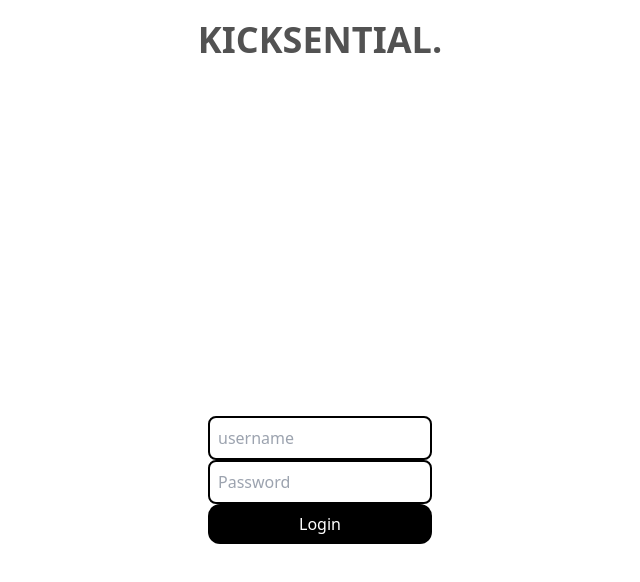
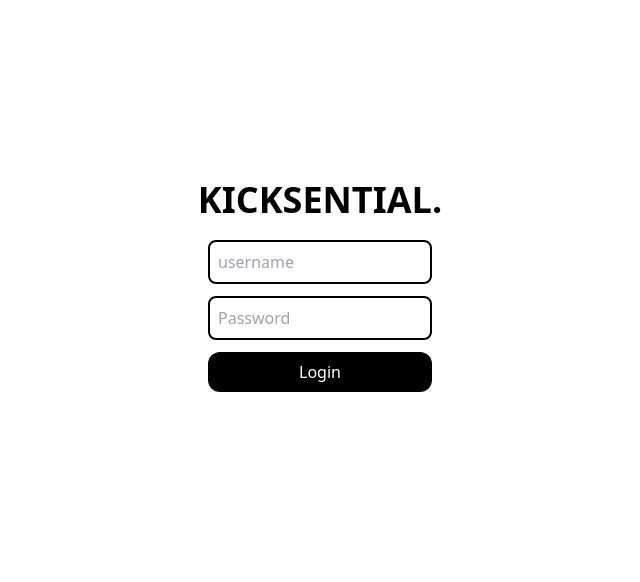
Before and after one commit to MakaChikava/E-Commerce, a React (Create React App) app in the folder kicksential/: page /login in a window 1280 px wide. Shown: the top 582 px of the page, without its empty margins (320-960 px from the left). Built offline with nearby package versions, Linux system fonts and the light colour scheme.

Commit message:
changed logo on login/signup

```diff
--- a/kicksential/src/login.js
+++ b/kicksential/src/login.js
@@ -47,19 +47,19 @@ const Login = () => {
 
 
     return (
-        <div>
+        <div className="flex flex-col h-screen justify-center">
             <Link to={'/'}>
-                <h1 className="flex justify-center items-center text-neutral-600 text-4xl font-bold duration-500 m-3 p-2 cursor-pointer">KICKSENTIAL.</h1>
+                <h1 className="flex justify-center items-center text-black  hover:text-neutral-600 duration-500 text-4xl font-bold m-3 p-2 cursor-pointer">KICKSENTIAL.</h1>
             </Link>
-            <div className="w-full h-screen flex justify-center items-center flex-col">
-                <div className="flex flex-col w-fit">
+            <div className="w-full h-3/6 flex justify-center">
+                <div className="flex flex-col h-[300px] w-1/3 items-center">
                     <form>
                         <input onChange={(e)=>{
                             handleUsername(e)
-                        }} type="text" placeholder="username" className="flex border-2 p-2 border-black rounded-lg w-56"/>
+                        }} type="text" placeholder="username" className="flex border-2 p-2 mb-3 border-black rounded-lg w-56"/>
                         <input onChange={(e)=>{
                             handlePassword(e)
-                        }} type="Password" placeholder="Password" className="flex border-2 p-2 border-black rounded-lg w-56"/>
+                        }} type="Password" placeholder="Password" className="flex border-2 p-2 mb-3 border-black rounded-lg w-56"/>
                     </form>
                     <button onClick={handleSubmit} className="flex w-56 text-white bg-black rounded-xl p-2 justify-center">Login</button>
 
--- a/kicksential/src/signup.js
+++ b/kicksential/src/signup.js
@@ -72,7 +72,7 @@ const SignUp = () => {
 
     return (
         <div className="flex flex-col h-screen justify-center">
-            <h1 className="flex justify-center items-center text-neutral-600 text-4xl font-bold duration-500 m-3 p-2 cursor-pointer">KICKSENTIAL.</h1>
+            <Link to='/'><h1 className="flex justify-center items-center text-black  hover:text-neutral-600 duration-500 text-4xl font-bold m-3 p-2 cursor-pointer">KICKSENTIAL.</h1></Link>
             <div className="w-full h-3/6 flex justify-center">
                 <div className="flex flex-col h-[300px] w-1/3 items-center">
                     <form>
```
